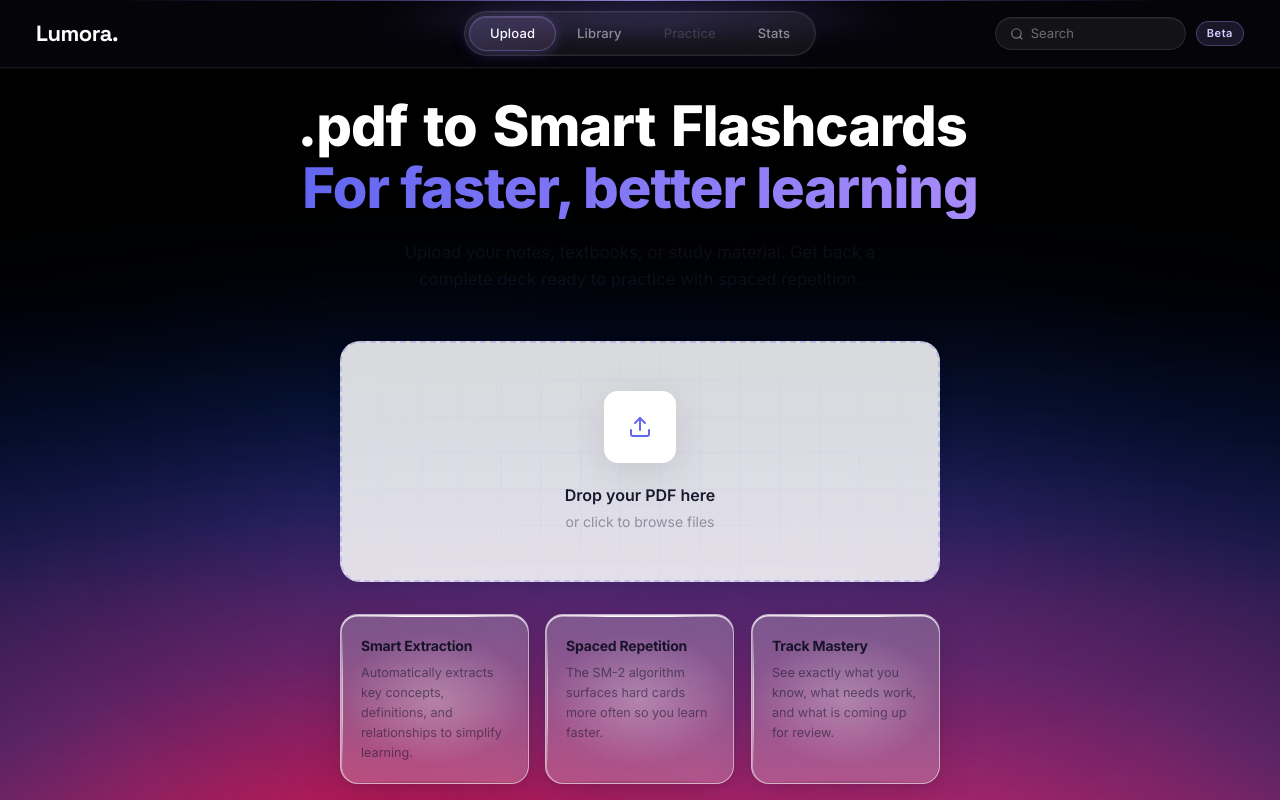
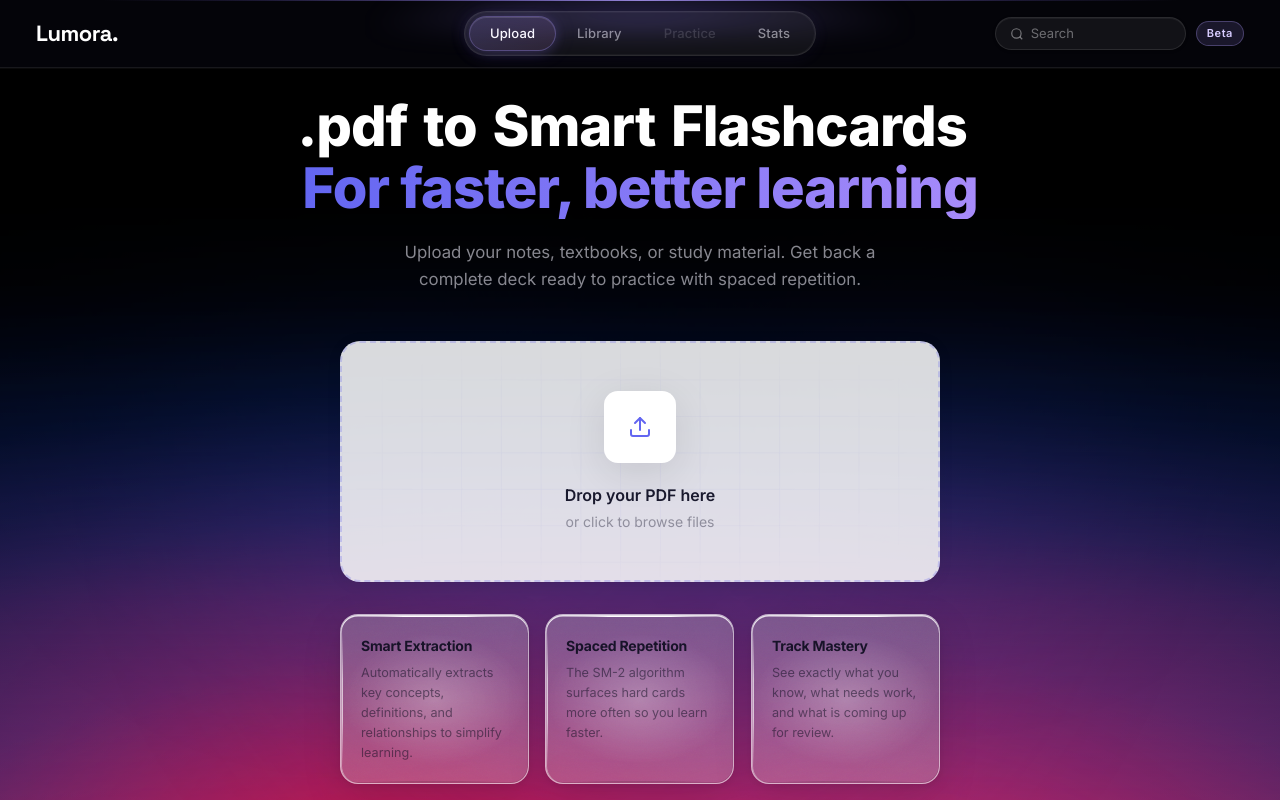
Before and after one commit to Aryan457dwivedi/flashcard-engine, a Next.js app: page / in a window 1280 px wide. Shown: the top 800 px of the page. Built offline with nearby package versions, Linux system fonts and the light colour scheme.

Commit message:
Change text color for improved visibility

```diff
--- a/app/components/Upload.tsx
+++ b/app/components/Upload.tsx
@@ -468,7 +468,7 @@ export default function Upload({ onDeckCreated }: { onDeckCreated: (deck: Deck)
           </span>
         </h1>
         <p style={{
-          color: 'rgba(26,26,46,0.5)',
+          color: 'rgba(180,180,190,0.75)',
           fontSize: '1.05rem',
           maxWidth: '480px',
           margin: '0 auto',
```
